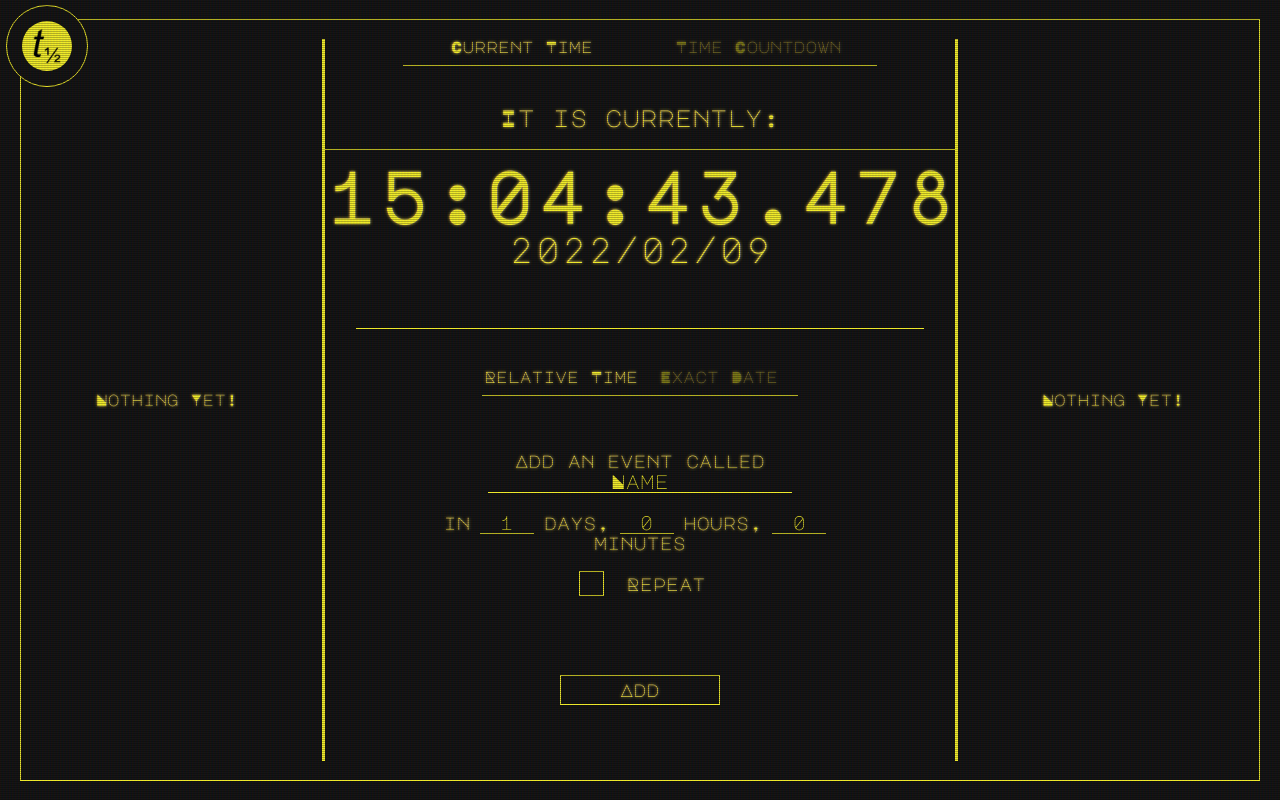
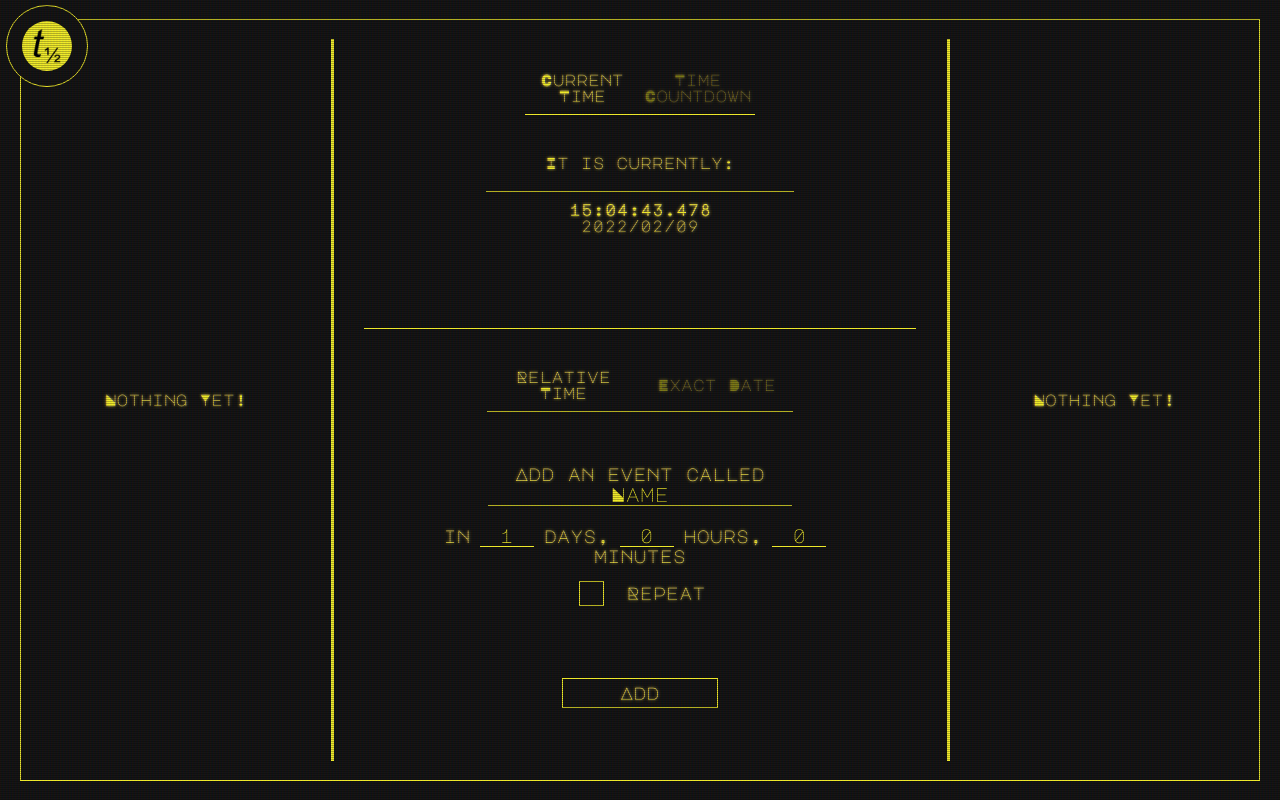
Before and after one commit to SophieSnoww/Half-Life, a React (Create React App) app: page / in a window 1280 px wide. Built offline with nearby package versions, Linux system fonts and the light colour scheme.

Commit message:
Update BigClock.css

```diff
--- a/src/Panels/Middle/Top/BigClock.css
+++ b/src/Panels/Middle/Top/BigClock.css
@@ -4,10 +4,18 @@
     flex-direction: column;
     align-items: center;
     justify-content: center;
+
+    --font-size: 1ch;
+}
+
+@media (max-width: 1000) {
+    .BigClock {
+        --font-size: 0.5ch;
+    }
 }
 
 .clock-header {
-    font-size: 2ch;
+    font-size: calc(var(--font-size) * 2ch);
     border-bottom: 1px solid var(--accent);
     padding-bottom: 20px;
     margin-bottom: 10px;
@@ -16,9 +24,9 @@
 
 .actual-clock {
     font-weight: bold;
-    font-size: 6ch;
+    font-size: calc(var(--font-size) * 6ch);
 }
 
 .clock-subtext {
-    font-size: 3ch;
+    font-size: calc(var(--font-size) * 3ch);
 }
```
